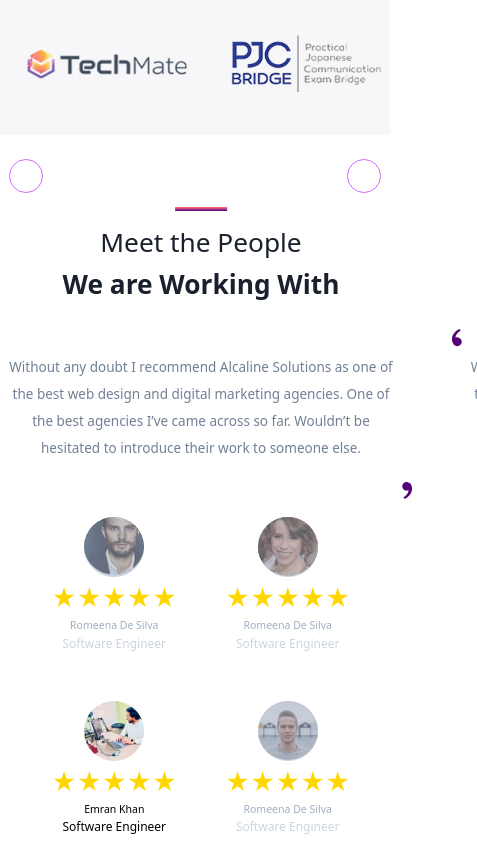
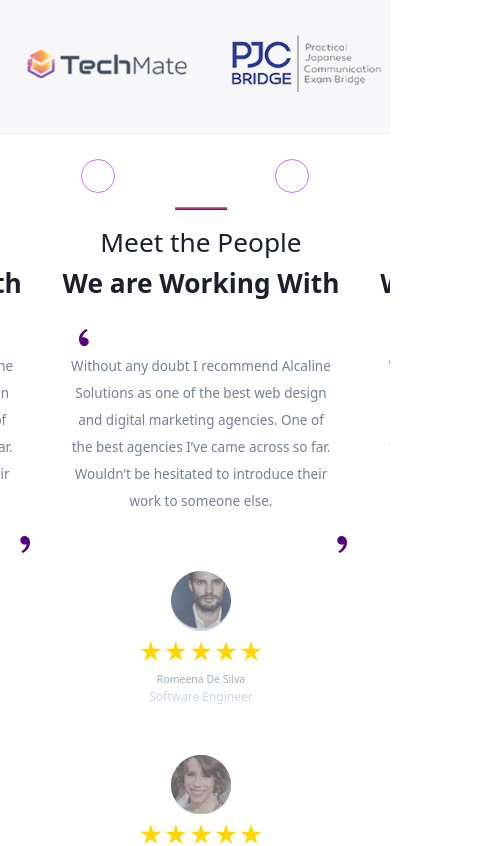
Before and after one commit to sarahmhd/freelance-task, a React (Create React App) app: page / in a window 390 px wide. Shown: the part 2283-3129 px from the top of the page, 477 px wide, since content can reach past the window. Built offline with nearby package versions, Linux system fonts and the light colour scheme; some icons are missing; the HTML template or start-up script is replaced by a standard one.

Commit message:
update testimonials section

```diff
--- a/src/components/testimonials/Testimonials.jsx
+++ b/src/components/testimonials/Testimonials.jsx
@@ -1,3 +1,5 @@
+import "./testimonials.css";
+
 import React from "react";
 import TestimonialsCarousel from "../testimonialsCarousel/TestimonialsCarousel";
 
--- a/src/components/testimonials/testimonials.css
+++ b/src/components/testimonials/testimonials.css
@@ -0,0 +1,3 @@
+.testimonials {
+  overflow: hidden !important;
+}
--- a/src/components/testimonialsCarousel/testimonialsCarousel.css
+++ b/src/components/testimonialsCarousel/testimonialsCarousel.css
@@ -1,6 +1,5 @@
 .feedback-content {
   padding: 6rem 0;
-  margin: 0 -8rem;
   overflow: hidden;
 }
 .feedback-content .section-header::before {
@@ -101,9 +100,18 @@
   left: 0;
 }
 
-@media (max-width: 767px) {
+@media (max-width: 768px) {
+  .feedback-content {
+    margin: 0 -2rem;
+  }
   .feedback-content .quote {
     width: 90%;
+  }
+  .feedback-content .quote .icon-left {
+    left: 0;
+  }
+  .feedback-content .quote .icon-right {
+    bottom: 1rem;
   }
   .feedback-content .clients {
     flex-wrap: wrap;
```
